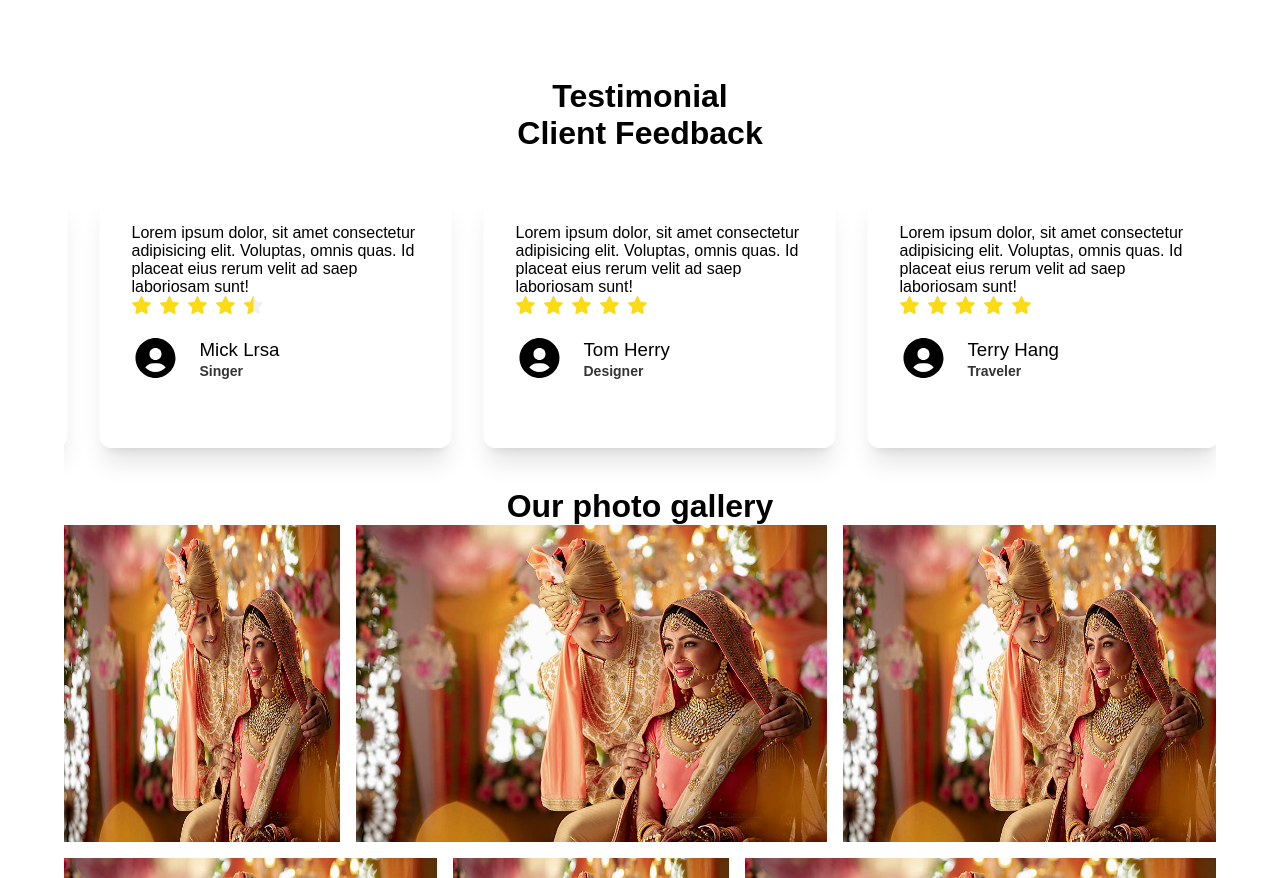
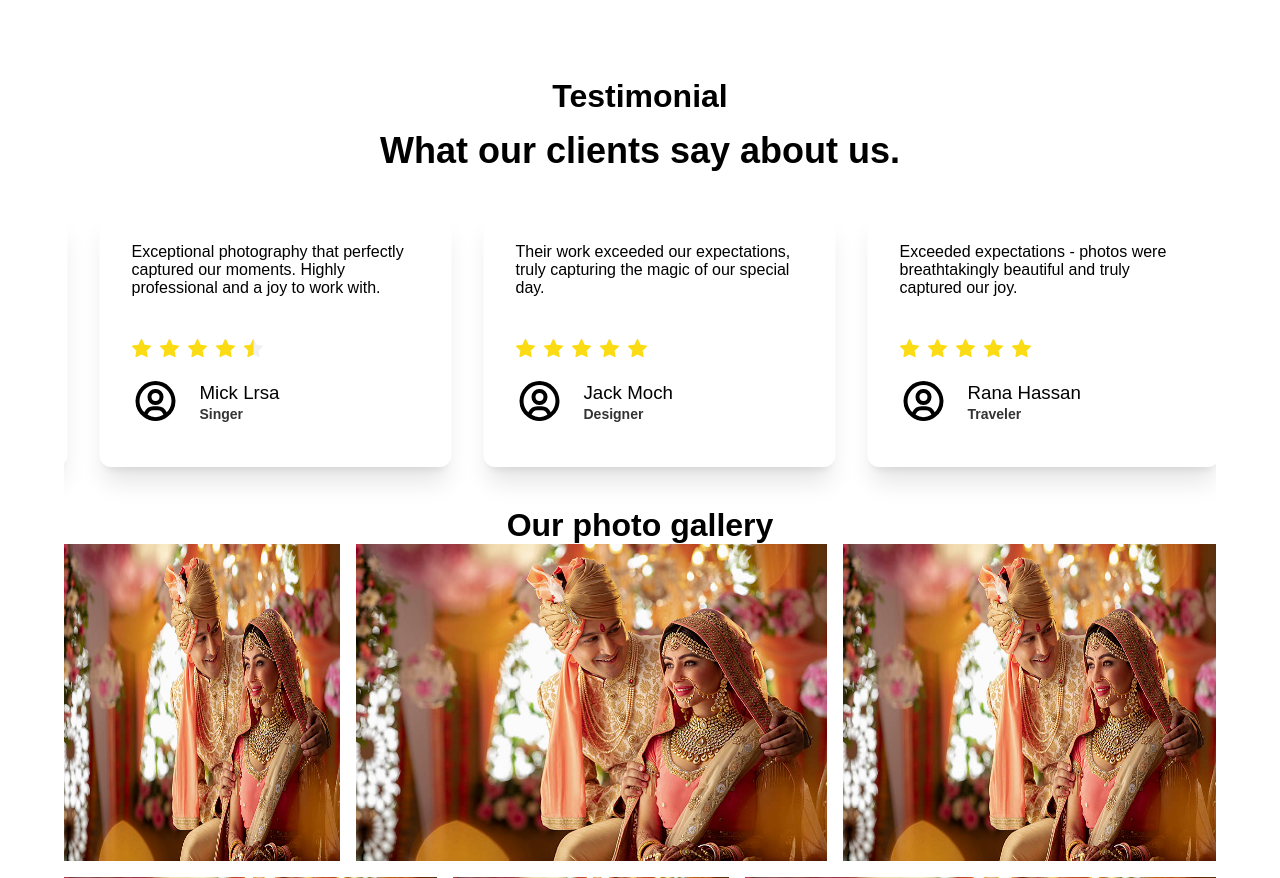
Before and after one commit to Ankan112/creative-crew, a Next.js app: page / in a window 1280 px wide. Shown: the part 2361-3239 px from the top of the page. Built offline with nearby package versions, Linux system fonts and the light colour scheme.

Commit message:
testimonial section done

```diff
--- a/src/components/ui/Testimonial.jsx
+++ b/src/components/ui/Testimonial.jsx
@@ -2,41 +2,41 @@ import Slider from "react-slick";
 import "slick-carousel/slick/slick.css";
 import "slick-carousel/slick/slick-theme.css";
 import { Rate } from "antd";
-import { BiSolidUserCircle } from "react-icons/bi";
+import { BiUserCircle } from "react-icons/bi";
 
 const reviewData = [
   {
     review:
-      "Lorem ipsum dolor, sit amet consectetur adipisicing elit. Voluptas, omnis quas. Id placeat eius rerum velit ad saep laboriosam sunt!",
-    name: "Terry Hang",
+      "Exceeded expectations - photos were breathtakingly beautiful and truly captured our joy.",
+    name: "Rana Hassan",
     designation: "Traveler",
     ratings: 5,
   },
   {
     review:
-      "Lorem ipsum dolor, sit amet consectetur adipisicing elit. Voluptas, omnis quas. Id placeat eius rerum velit ad saep laboriosam sunt!",
+      "Thrilled with the exceptional quality of our photos, the attention to detail, and the ability to truly capture our special moments. We couldn't be happier with the results!",
     name: "Luci Jeny",
     designation: "Businessman",
     ratings: 3.5,
   },
   {
     review:
-      "Lorem ipsum dolor, sit amet consectetur adipisicing elit. Voluptas, omnis quas. Id placeat eius rerum velit ad saep laboriosam sunt!",
-    name: "Samu Fika",
+      "Exceptional service! Their attention to detail and ability to capture genuine emotions exceeded our expectations.",
+    name: "Tina",
     designation: "Traveler",
     ratings: 4,
   },
   {
     review:
-      "Lorem ipsum dolor, sit amet consectetur adipisicing elit. Voluptas, omnis quas. Id placeat eius rerum velit ad saep laboriosam sunt!",
+      "Exceptional photography that perfectly captured our moments. Highly professional and a joy to work with.",
     name: "Mick Lrsa",
     designation: "Singer",
     ratings: 4.5,
   },
   {
     review:
-      "Lorem ipsum dolor, sit amet consectetur adipisicing elit. Voluptas, omnis quas. Id placeat eius rerum velit ad saep laboriosam sunt!",
-    name: "Tom Herry",
+      "Their work exceeded our expectations, truly capturing the magic of our special day.",
+    name: "Jack Moch",
     designation: "Designer",
     ratings: 5,
   },
@@ -84,19 +84,21 @@ const Testimonial = () => {
     <div className="main-container">
       <div className="text-center">
         <h1>Testimonial</h1>
-        <h1>Client Feedback</h1>
+        <h1 className="text-4xl w-full md:w-2/3 mx-auto mt-4">
+          What our clients say about us.
+        </h1>
       </div>
       <div className="px-2 md:px-0">
         <Slider {...settings}>
           {reviewData.map((data, index) => (
             <div key={index}>
               <div className="shadow-xl my-10 md:mx-4 h-64 rounded-xl p-8">
-                <p>{data?.review}</p>
+                <p className="h-24 text-medium ">{data?.review}</p>
 
                 <Rate disabled allowHalf defaultValue={data?.ratings} />
                 <div className="flex items-center mt-4">
                   <div>
-                    <BiSolidUserCircle size={48}></BiSolidUserCircle>
+                    <BiUserCircle size={48}></BiUserCircle>
                   </div>
                   <div className="ml-5">
                     <h3 className="font-medium secondary-text">{data?.name}</h3>
```
